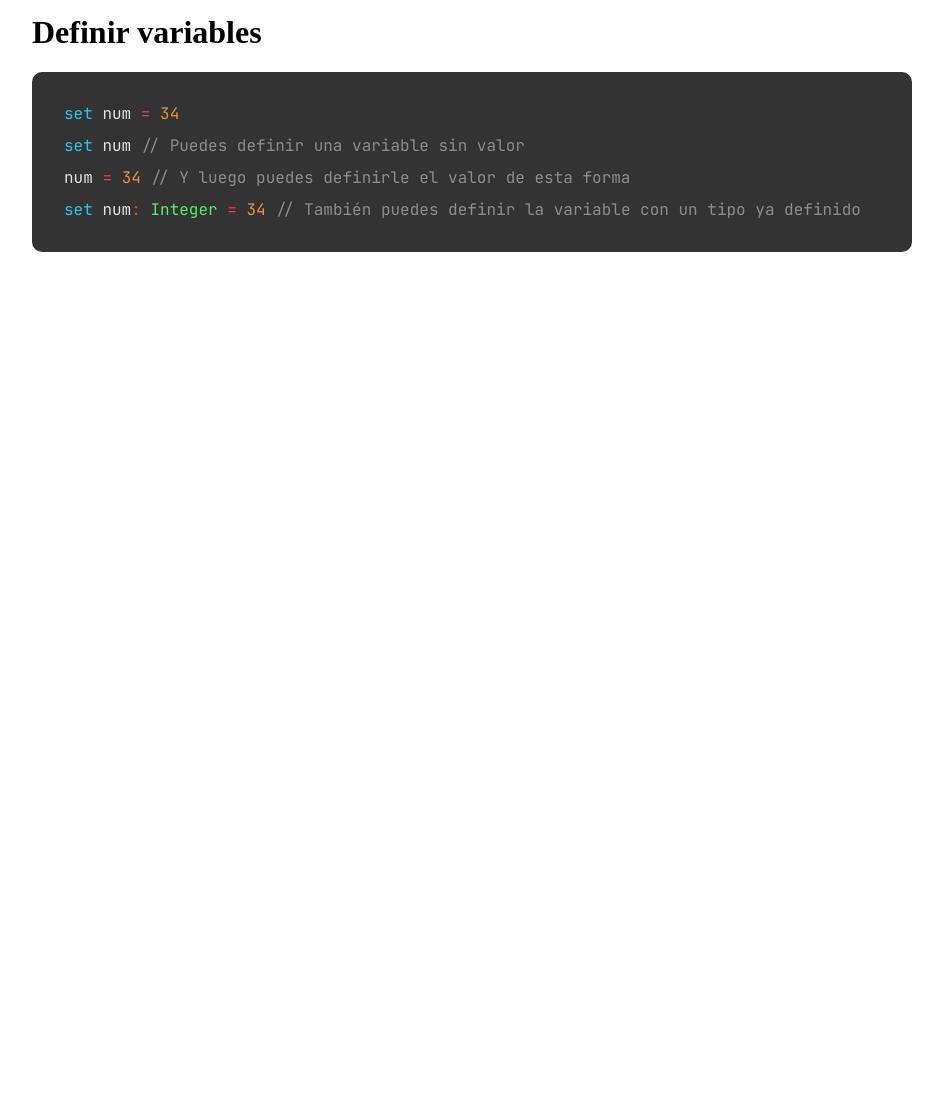
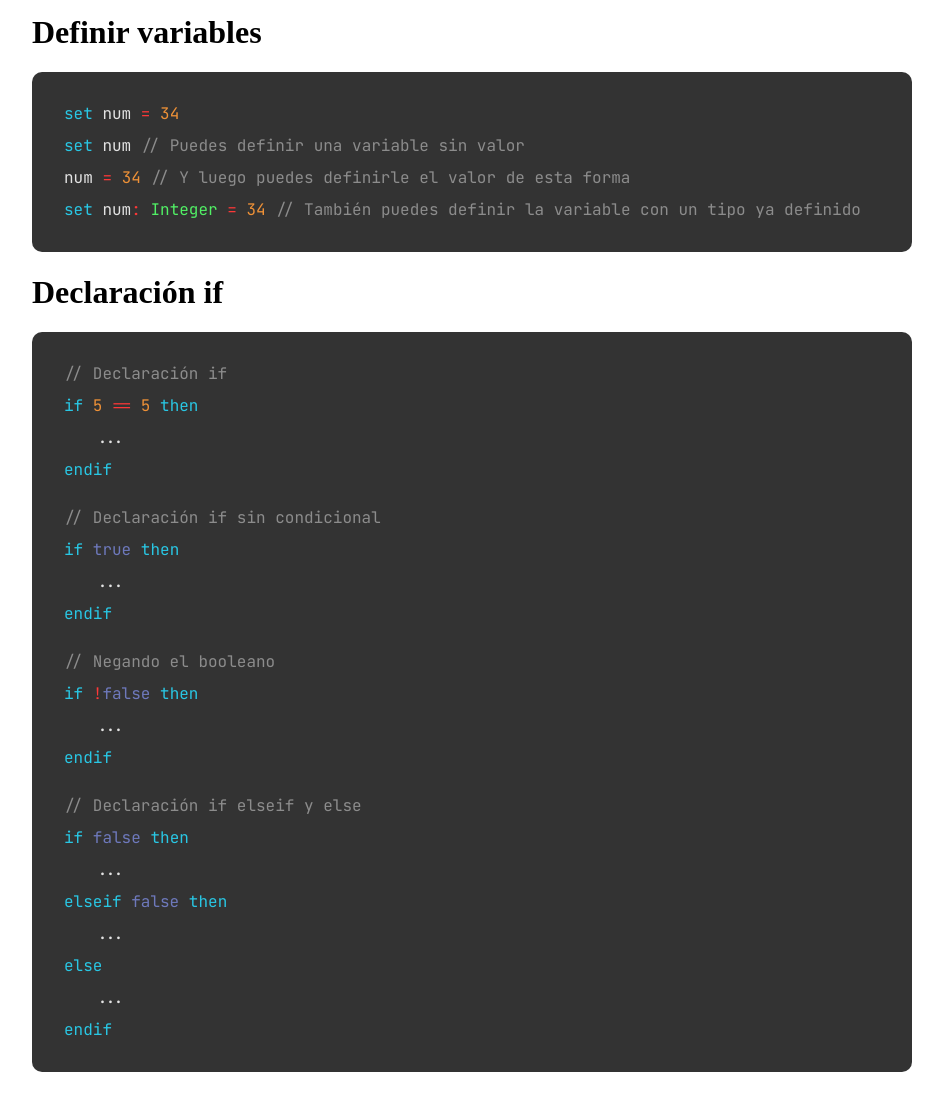
Before and after one commit to Hint-Box/Ezcript, a plain HTML site: page docs/index.html in a window 1280 px wide. Shown: the part 3167-4277 px from the top of the page, without its empty margins (168-1111 px from the left). Before the commit the page ends 3467 px from the top, so only its background shows below. Drawn offline with Linux system fonts and the light colour scheme; a web font is replaced by a local one.

Commit message:
feat: add the if statement and code-block class on css

```diff
--- a/docs/css/style.css
+++ b/docs/css/style.css
@@ -63,3 +63,7 @@ body {
 .types {
     color: #51F065;
 }
+
+.code-block {
+    margin-left: 2em;
+}
--- a/docs/index.html
+++ b/docs/index.html
@@ -104,6 +104,29 @@
       <span class="comments">// También puedes definir la variable con un tipo ya
         definido</span></p>
     </div>
+    <h1>Declaración if</h1>
+    <div class="code">
+      <p><span class="comments">// Declaración if</span><br />
+      <span class="keyword">if</span> <span class="numbers">5</span> <span class="operator">==</span> <span class="numbers">5</span> <span class="keyword">then</span><br />
+      <span class="code-block">...</span><br />
+      <span class="keyword">endif</span></p>
+      <p><span class="comments">// Declaración if sin condicional</span><br />
+      <span class="keyword">if</span> <span class="booleans">true</span> <span class="keyword">then</span><br />
+      <span class="code-block">...</span><br />
+      <span class="keyword">endif</span></p>
+      <p><span class="comments">// Negando el booleano</span><br />
+      <span class="keyword">if</span> <span class="operator">!</span><span class="booleans">false</span> <span class="keyword">then</span><br />
+      <span class="code-block">...</span><br />
+      <span class="keyword">endif</span></p>
+      <p><span class="comments">// Declaración if elseif y else</span><br />
+      <span class="keyword">if</span> <span class="booleans">false</span> <span class="keyword">then</span><br />
+      <span class="code-block">...</span><br />
+      <span class="keyword">elseif</span> <span class="booleans">false</span> <span class="keyword">then</span><br />
+      <span class="code-block">...</span><br />
+      <span class="keyword">else</span><br/>
+      <span class="code-block">...</span><br />
+      <span class="keyword">endif</span></p>
+    </div>
   </div>
 </body>
 </html>
```
